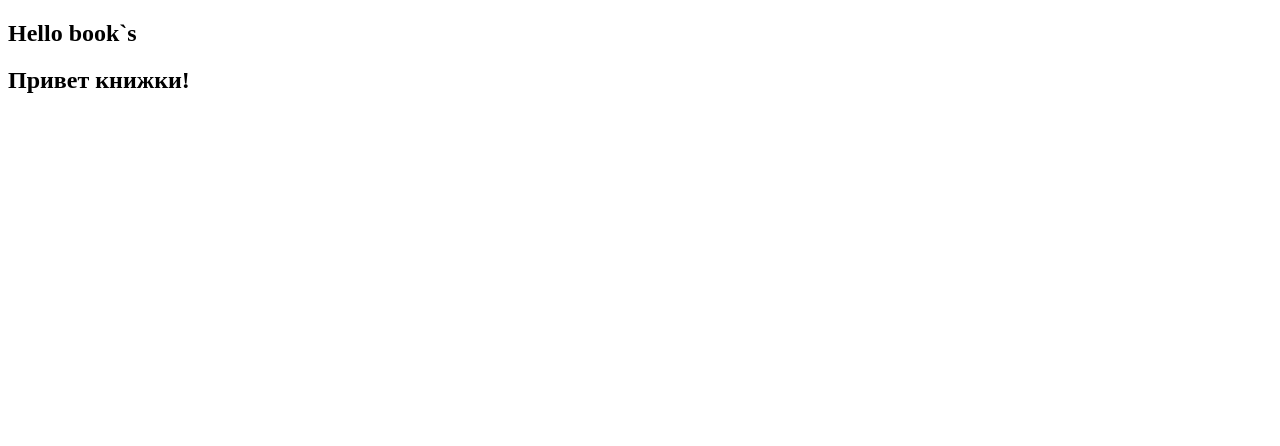
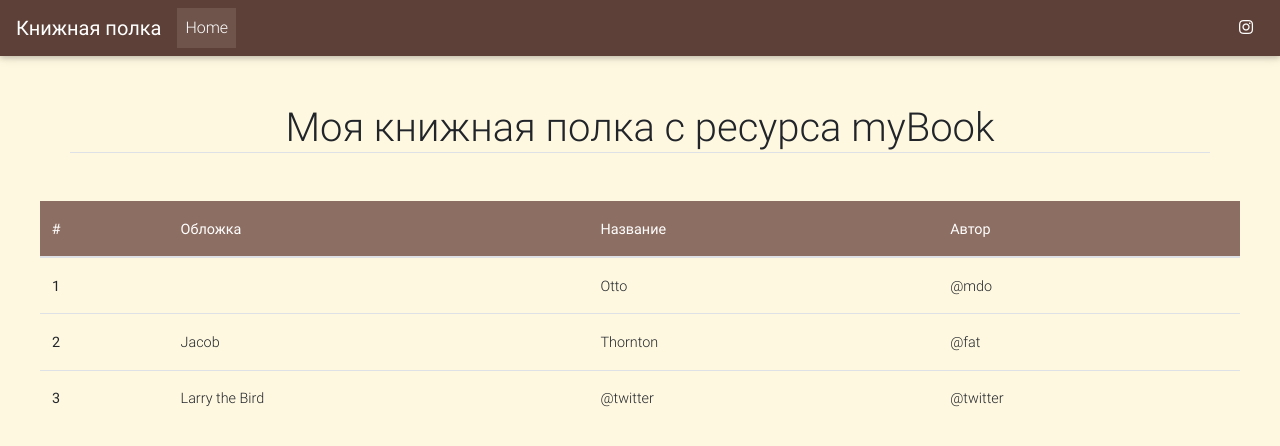
Before and after one commit to Str3et/myBook_test, a Flask app: page / in a window 1280 px wide. Shown: the top 446 px of the page. Run offline with Flask 2, Linux system fonts and the light colour scheme; data that the repository does not hold is empty; some libraries are stand-ins or nearby versions.

Commit message:
version 0.1

```diff
--- a/app.py
+++ b/app.py
@@ -1,5 +1,7 @@
 from flask import Flask
 from flask import jsonify, render_template, make_response
+
+from utils import test_mybook
 
 
 app = Flask(__name__)
@@ -8,7 +10,8 @@
 #  рендерит стартовую страницу
 @app.route('/', methods=['GET'])
 def main():
-    return render_template('index.html', title='Book list',), 200
+    response = test_mybook()
+    return render_template('index.html', title='Book list', response=response), 200
 
 
 if __name__ == '__main__':
--- a/config.py
+++ b/config.py
@@ -0,0 +1,2 @@
+AUTH_URL = 'https://mybook.ru/api/auth/'
+BOOK_LIST_URL = 'https://mybook.ru/api/bookuserlist/'
--- a/static/css/style.css
+++ b/static/css/style.css
@@ -0,0 +1,8 @@
+* {
+    margin: 0;
+    padding: 0;
+}
+
+main {
+    max-width: 1200px;
+}
--- a/templates/index.html
+++ b/templates/index.html
@@ -6,11 +6,74 @@
           content="width=device-width, user-scalable=no, initial-scale=1.0, maximum-scale=1.0, minimum-scale=1.0">
     <meta http-equiv="X-UA-Compatible" content="ie=edge">
     <title>{{ title }}</title>
+    <!-- Font Awesome -->
+    <link rel="stylesheet" href="https://use.fontawesome.com/releases/v5.7.0/css/all.css">
+    <!-- Bootstrap core CSS -->
+    <link href="{{ url_for('static', filename = 'css/bootstrap.min.css')}}" rel="stylesheet">
+    <!-- Material Design Bootstrap -->
+    <link href="{{ url_for('static', filename = 'css/mdb.min.css')}}" rel="stylesheet">
+    <link href="{{ url_for('static', filename = 'css/style.css')}}" rel="stylesheet">
 </head>
-<body>
+<body class="amber lighten-5">
 
-<h2>Hello book`s</h2>
-<h2>Привет книжки!</h2>
+<header>
+    <nav class="navbar navbar-expand-lg navbar-dark brown darken-2">
+        <a class="navbar-brand" href="#"><strong>Книжная полка</strong></a>
+        <button class="navbar-toggler" type="button" data-toggle="collapse" data-target="#navbarSupportedContent"
+                aria-controls="navbarSupportedContent" aria-expanded="false" aria-label="Toggle navigation">
+            <span class="navbar-toggler-icon"></span>
+        </button>
+        <div class="collapse navbar-collapse" id="navbarSupportedContent">
+            <ul class="navbar-nav mr-auto">
+                <li class="nav-item active">
+                    <a class="nav-link" href="#">Home <span class="sr-only">(current)</span></a>
+                </li>
+            </ul>
+            <ul class="navbar-nav nav-flex-icons">
+                <li class="nav-item">
+                    <a class="nav-link"><i class="fab fa-instagram"></i></a>
+                </li>
+            </ul>
+        </div>
+    </nav>
+</header>
+
+<main class="mx-auto">
+    <h1 class="container text-center border-bottom my-5">Моя книжная полка с ресурса myBook</h1>
+
+    <table class="table table-hover">
+        <thead class="brown lighten-1 text-white">
+        <tr>
+            <th scope="col">#</th>
+            <th scope="col">Обложка</th>
+            <th scope="col">Название</th>
+            <th scope="col">Автор</th>
+        </tr>
+        </thead>
+        <tbody>
+        <tr>
+            <th scope="row">1</th>
+            <td>{{ response }}</td>
+            <td>Otto</td>
+            <td>@mdo</td>
+        </tr>
+        <tr>
+            <th scope="row">2</th>
+            <td>Jacob</td>
+            <td>Thornton</td>
+            <td>@fat</td>
+        </tr>
+        <tr>
+            <th scope="row">3</th>
+            <td>Larry the Bird</td>
+            <td>@twitter</td>
+            <td>@twitter</td>
+        </tr>
+        </tbody>
+    </table>
+
+
+</main>
 
 </body>
 </html>
--- a/utils.py
+++ b/utils.py
@@ -0,0 +1,21 @@
+from flask import request
+import json
+import requests
+
+
+from config import AUTH_URL, BOOK_LIST_URL
+
+
+def test_mybook():
+    post_result = requests.post(AUTH_URL, data={'email': 'str3ett@yandex.ru', 'password': '456Street456'})
+
+    # result = post_result.json()
+    print(post_result)
+    # data_dict = json.loads(post_result)
+    # print(data_dict)
+    book_list = requests.get(BOOK_LIST_URL, data=post_result)
+    book = book_list.json()
+    print(book)
+    return book
+
+# data={'email': 'str3ett@yandex.ru', 'password': '456Street456'}
```
Also changed, not shown: req.txt (added, +11 -0 lines).
